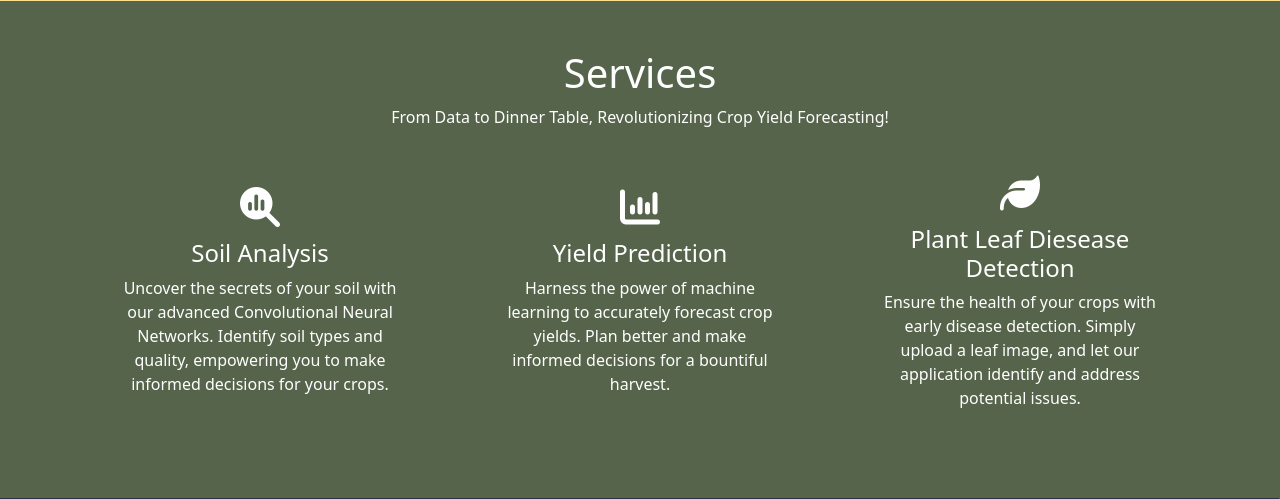
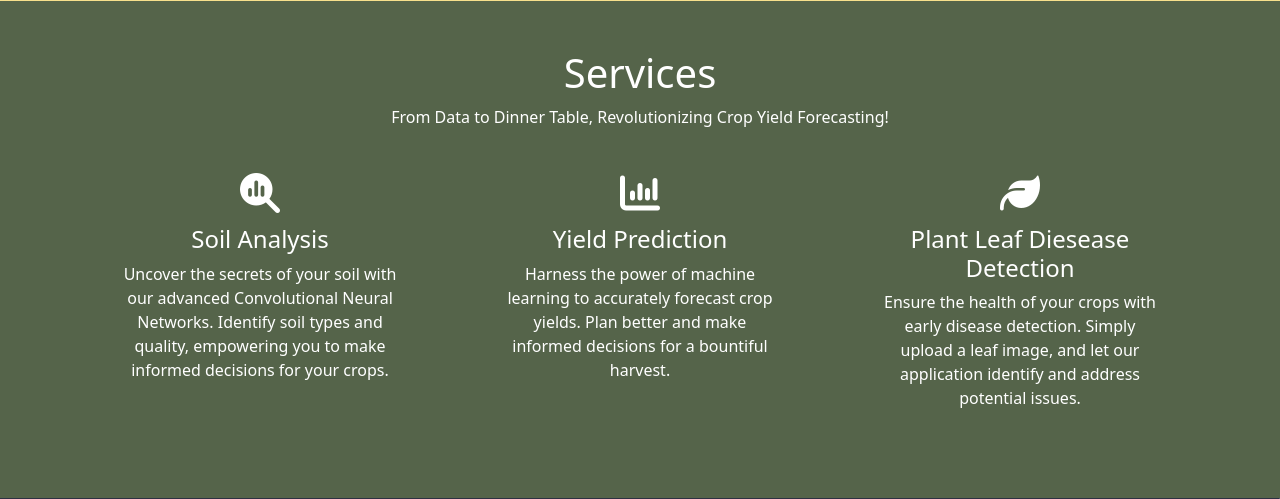
Before and after one commit to ShivamBhosale/Agri-Optima, a Django app: page / in a window 1280 px wide. Shown: the part 1404-1903 px from the top of the page. Run offline with Django 4.2, Linux system fonts and the light colour scheme; some libraries are stand-ins or nearby versions.

Commit message:
fixed service part ui alignment

```diff
--- a/agri_optima_app/templates/agri_optima_app/index.html
+++ b/agri_optima_app/templates/agri_optima_app/index.html
@@ -80,7 +80,7 @@
         <h1>Services</h1>
         <p>From Data to Dinner Table, Revolutionizing Crop Yield Forecasting!</p>
       </div>
-      <div class="row align-items-center justify-content-center ">
+      <div class="row align-items-start justify-content-center ">
         <div class="col-md px-5 py-4 text-center text-white">
           <div class="h1"><i class="fa-solid fa-magnifying-glass-chart"></i></div>
           <h4>Soil Analysis</h4>
```
